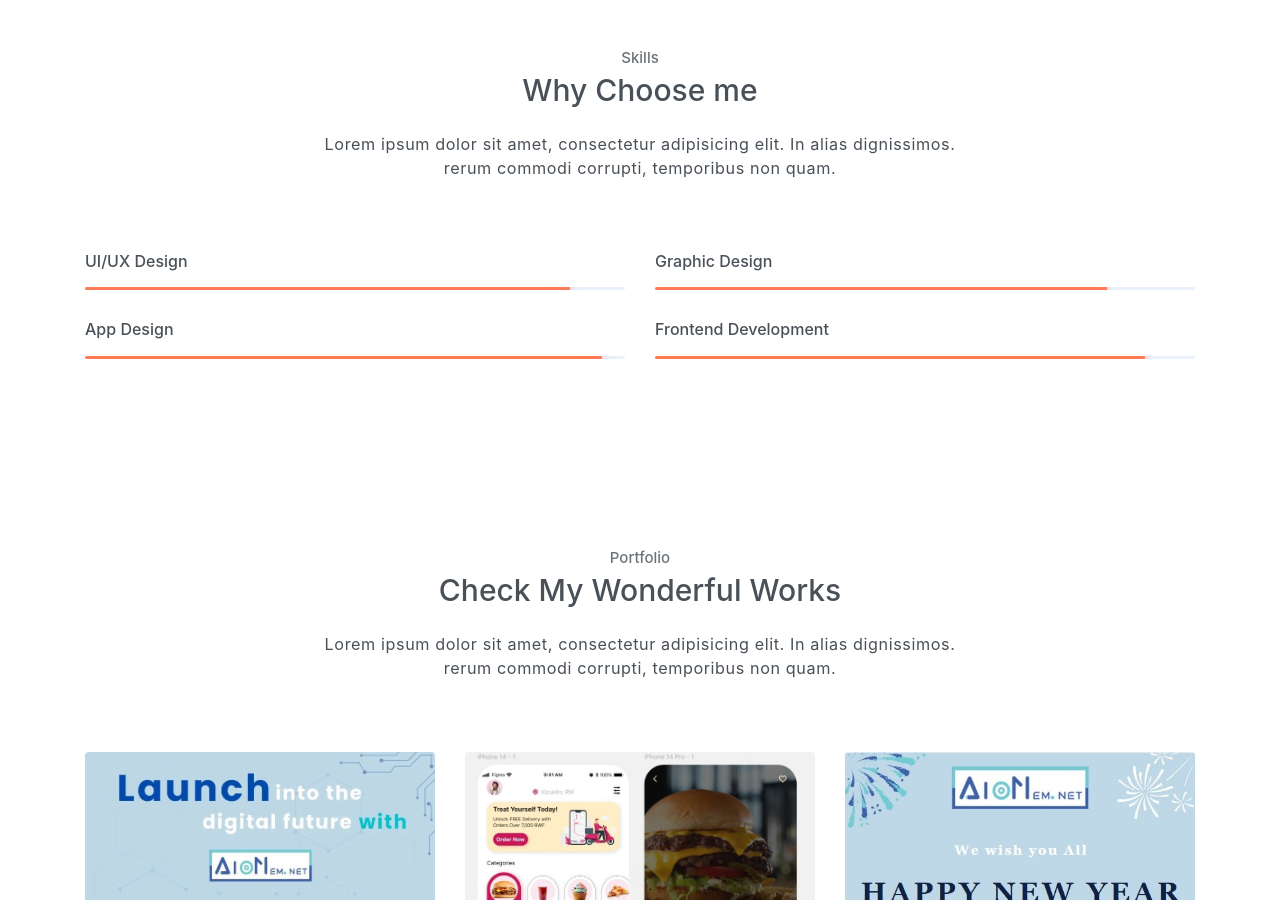
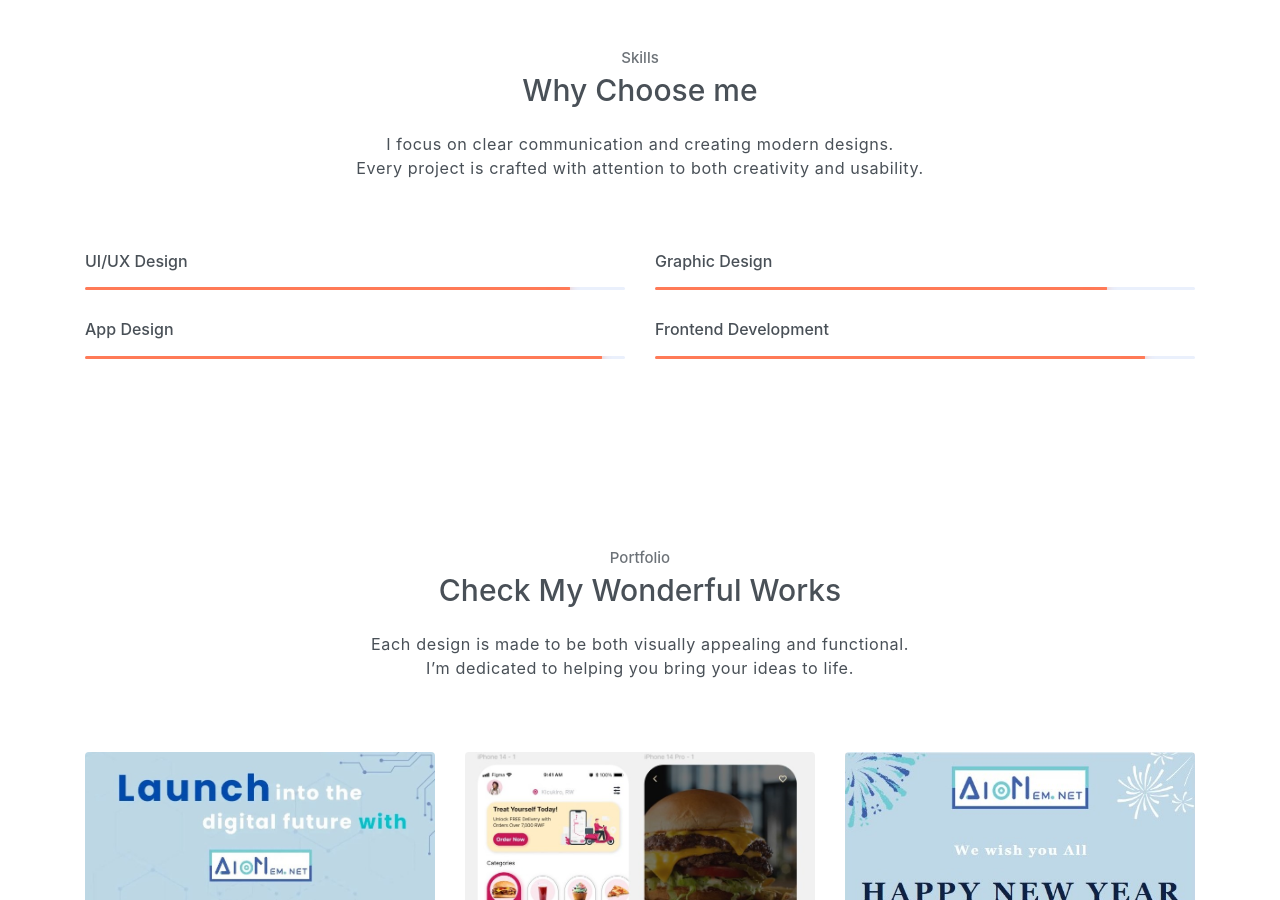
Before and after one commit to NellyLaurene/Portfolio-Design, a website: page index.html in a window 1280 px wide. Shown: the part 1900-2800 px from the top of the page. Drawn offline with Linux system fonts and the light colour scheme.

Commit message:
Text enhancement

```diff
--- a/index.html
+++ b/index.html
@@ -58,7 +58,7 @@
     <header class="header" id="home">
         <div class="container">
             <div class="infos">
-                <h6 class="subtitle">hello,I'm</h6>
+                <h6 class="subtitle">Hello,I'm</h6>
                 <h6 class="title">Nelly Laurene</h6>
                 <p style="margin-top: 0.3rem;">UI/UX & Graphic Designer</p>
 
@@ -170,7 +170,7 @@
         <div class="container text-center">
             <h6 class="subtitle">Skills</h6>
             <h6 class="section-title mb-4">Why Choose me</h6>
-            <p class="mb-5 pb-4">Lorem ipsum dolor sit amet, consectetur adipisicing elit. In alias dignissimos. <br> rerum commodi corrupti, temporibus non quam.</p>
+            <p class="mb-5 pb-4">I focus on clear communication and creating modern designs. <br> Every project is crafted with attention to both creativity and usability.</p>
 
             <div class="row text-left">
                 <div class="col-sm-6">
@@ -207,7 +207,7 @@
         <div class="container text-center">
             <h6 class="subtitle">Portfolio</h6>
             <h6 class="section-title mb-4">Check My Wonderful Works</h6>
-            <p class="mb-5 pb-4">Lorem ipsum dolor sit amet, consectetur adipisicing elit. In alias dignissimos. <br> rerum commodi corrupti, temporibus non quam.</p>
+            <p class="mb-5 pb-4">Each design is made to be both visually appealing and functional. <br> I’m dedicated to helping you bring your ideas to life.</p>
 
             <div class="row">
                 <div class="col-sm-4">
```
